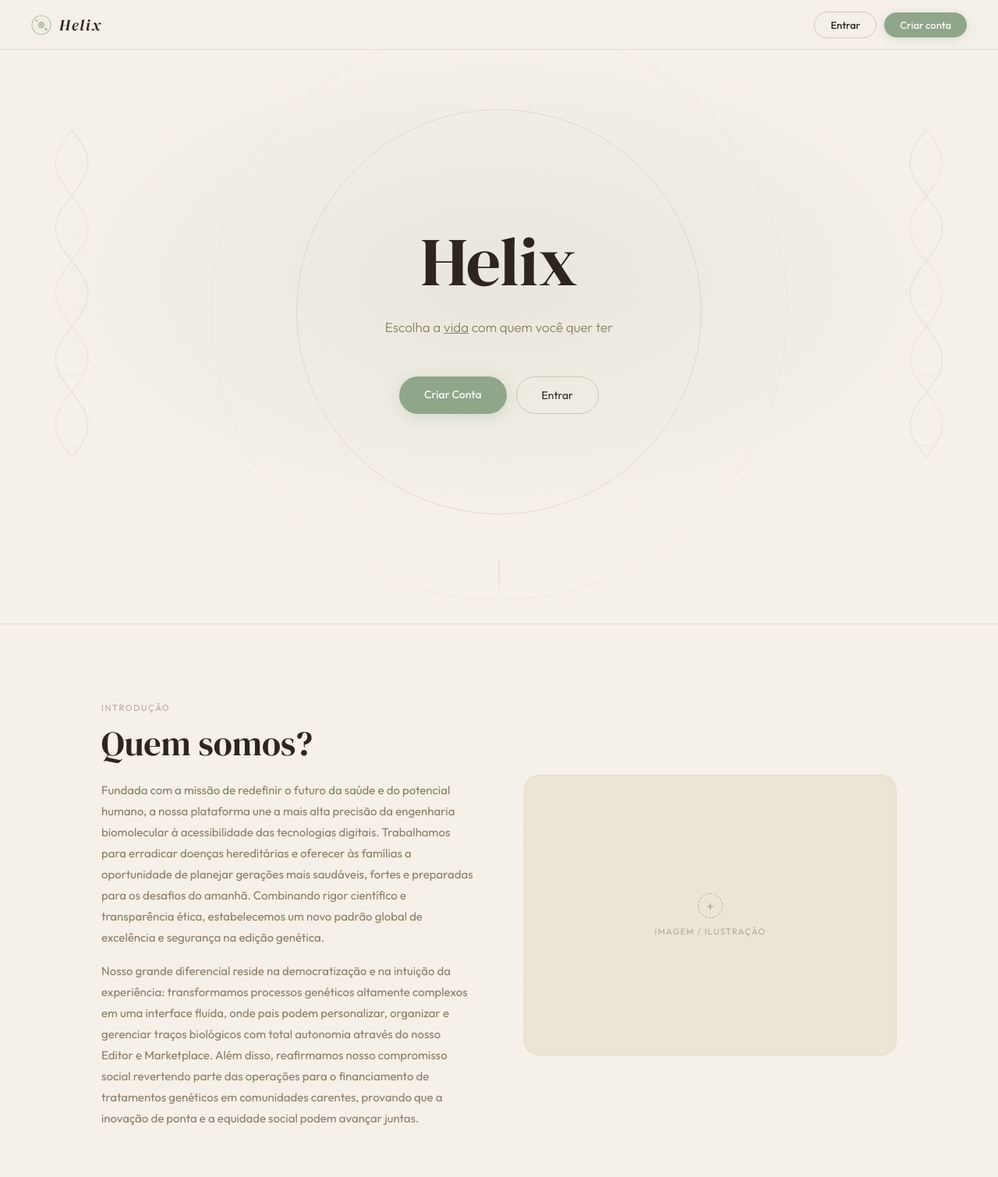
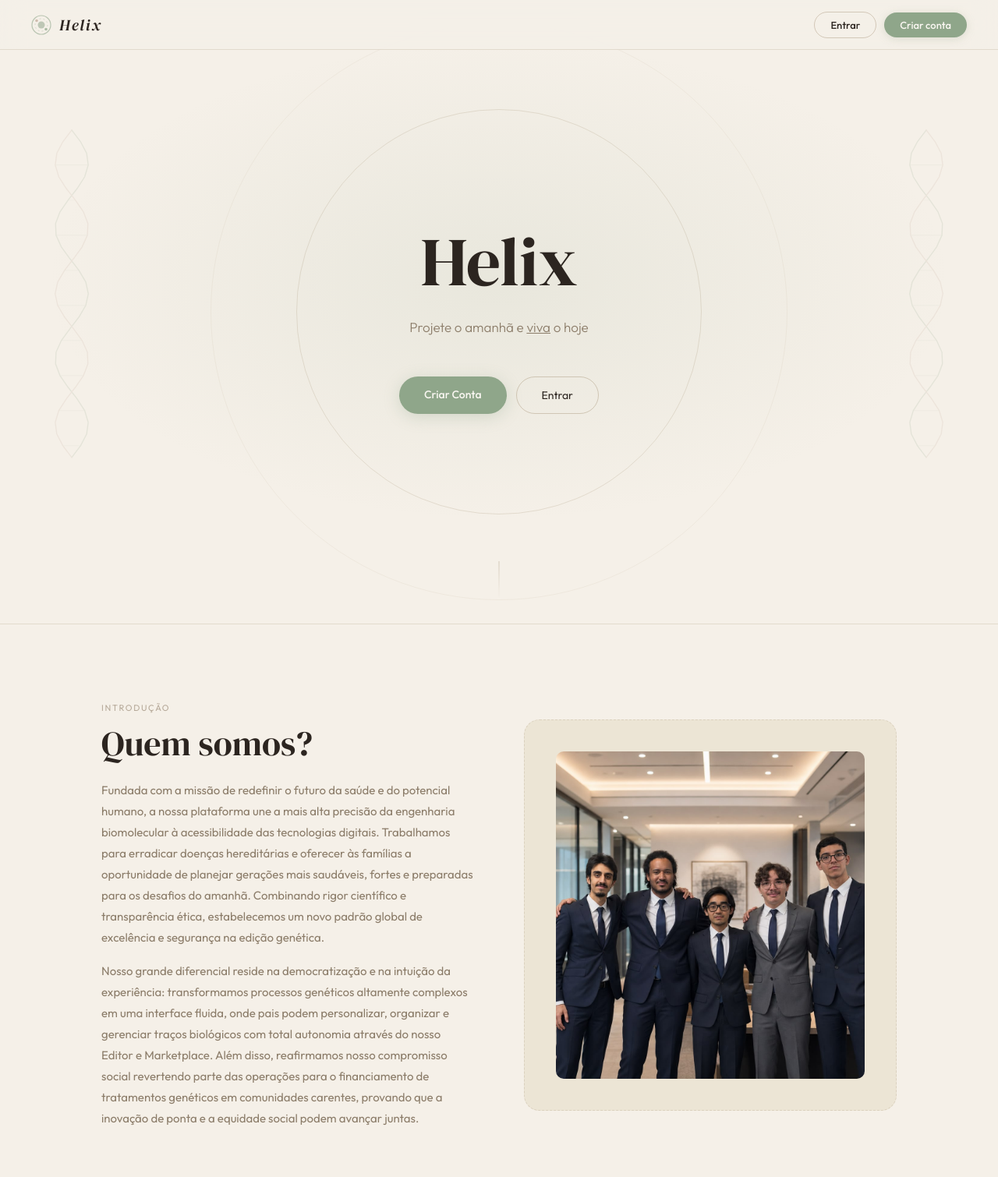
Before and after one commit to dlmeneguin/hackfools, a Flask app: page / in a window 1280 px wide. Shown: the top 1510 px of the page at 78% size. Run offline with Flask 3, Linux system fonts and the light colour scheme.

Commit message:
final final final

```diff
--- a/templates/index.html
+++ b/templates/index.html
@@ -326,7 +326,7 @@
     <div class="hero-content">
       <h1 class="hero-title">Helix</h1>
       <p class="hero-sub">
-        Escolha a <u>vida</u> com quem você quer ter
+        Projete o amanhã e <u>viva</u> o hoje
       </p>
       <div class="hero-ctas">
         <a href="signin" class="btn-primary">Criar Conta</a>
@@ -348,8 +348,7 @@
         <p class="intro-body" style="margin-bottom:0;">Nosso grande diferencial reside na democratização e na intuição da experiência: transformamos processos genéticos altamente complexos em uma interface fluida, onde pais podem personalizar, organizar e gerenciar traços biológicos com total autonomia através do nosso Editor e Marketplace. Além disso, reafirmamos nosso compromisso social revertendo parte das operações para o financiamento de tratamentos genéticos em comunidades carentes, provando que a inovação de ponta e a equidade social podem avançar juntas.</p>
       </div>
       <div class="placeholder" style="min-height:360px;background:var(--bg-card);">
-        <div class="placeholder-icon">+</div>
-        <span class="placeholder-label">Imagem / ilustração</span>
+        <img src="static/terno.png" style="width: 100%; height: 100%; min-height: 420px; object-fit: cover; display: block; border-radius: 10px;">
       </div>
     </div>
   </section>
```
Also changed, not shown: static/terno.png (added).
